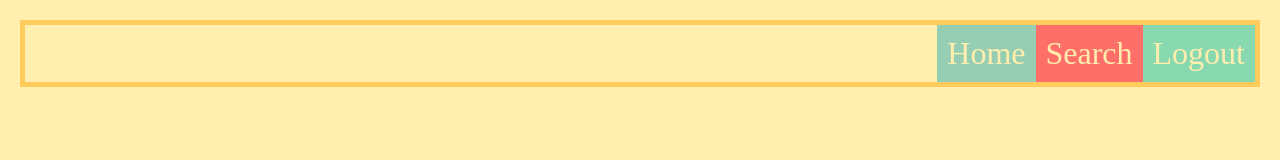
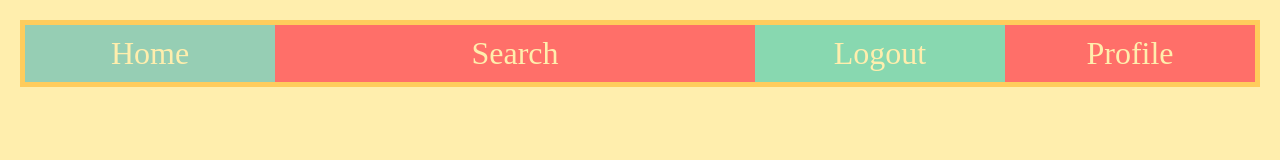
Before and after one commit to IvonaPalko/Flexbox, a plain HTML site: page index.html in a window 1280 px wide. Drawn offline with Linux system fonts and the light colour scheme.

Commit message:
flexing divs

```diff
--- a/basic.css
+++ b/basic.css
@@ -21,3 +21,7 @@ html, body {
 .container > div:nth-child(3) {
   background-color: #88d8b0;
 }
+
+.container > div:nth-child(4) {
+  background-color: #ff6f69;
+}
--- a/index.css
+++ b/index.css
@@ -1,12 +1,14 @@
 .container {
   border: 5px solid #ffcc5c;
   display: flex;
-  justify-content: flex-end;
 }
 
-/* justify-content: flex-start flex-end center space-around
-space-between space-evenly */
+.container > div {
+  flex: 1;
 
-.home {
-	margin-right: auto;
+  /*flex-grow, flex-shrink, flex-basis*/
 }
+
+.container > .search {
+  flex: 2;
+}
--- a/index.html
+++ b/index.html
@@ -5,9 +5,10 @@
     </head>
     <body>
         <nav class="container">
-            <div>Home</div>
-            <div>Search</div>
-            <div>Logout</div>
+            <div class="home">Home</div>
+            <div class="search">Search</div>
+            <div class="logout">Logout</div>
+            <div>Profile</div>
         </nav>
     </body>
 </html>
```
